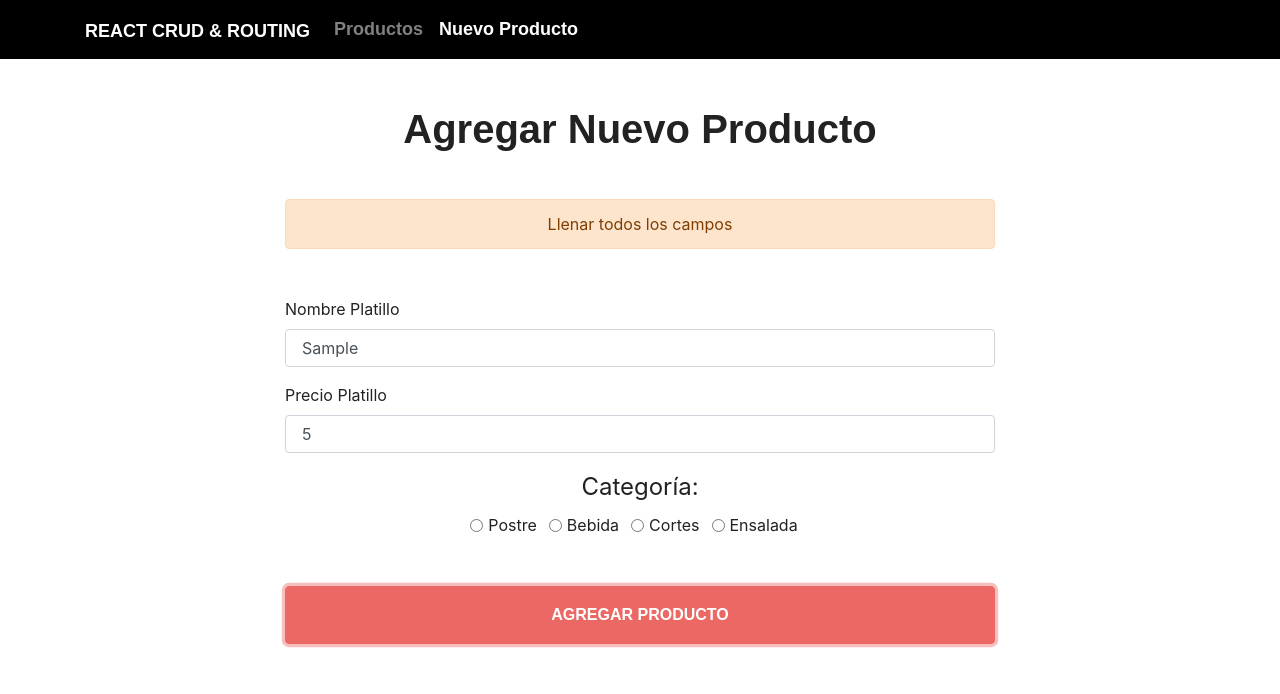
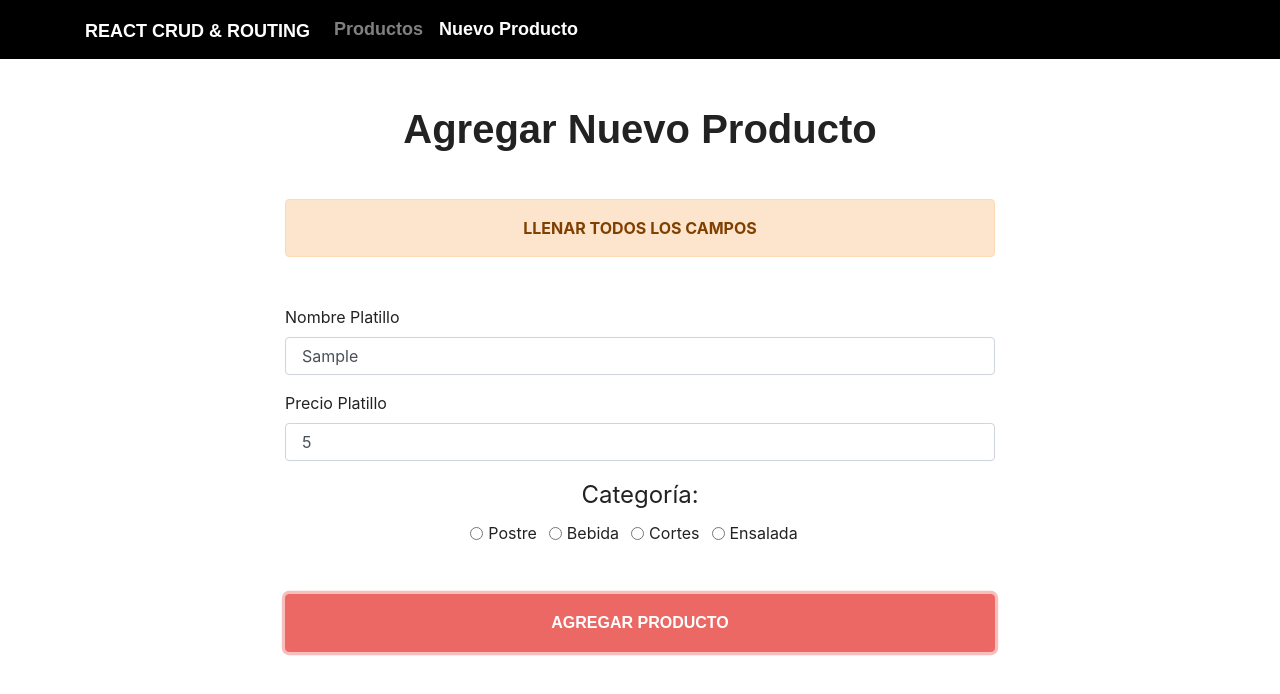
Before and after one commit to crisroddev/react-hooks-redux, a React (Create React App) app in the folder crud-react/: page /nuevo-producto in a window 1280 px wide. Both pictures are taken after typing "Sample", "5" into the empty fields and a click on the input "Agregar Producto". Shown: the top 694 px of the page. Built offline with nearby package versions, Linux system fonts and the light colour scheme; data requests are answered from the project's data file; a web font is replaced by a local one.

Commit message:
Componente error condicional

```diff
--- a/crud-react/src/components/AgregarProducto.js
+++ b/crud-react/src/components/AgregarProducto.js
@@ -1,4 +1,5 @@
-import React, { useState } from 'react'
+import React, { useState } from 'react';
+import Error from './Error';
 
 const AgregarProducto = () => {
 
@@ -22,6 +23,7 @@ const AgregarProducto = () => {
         setError(false)
 
         // Crear Nuevo Producto
+
     }
 
 
@@ -29,7 +31,7 @@ const AgregarProducto = () => {
         <div className="col-md-8 mx-auto ">
             <h1 className="text-center">Agregar Nuevo Producto</h1>
             {error ?
-                <div className="alert alert-danger text-center mt-5">Llenar todos los campos</div> :
+                <Error mensaje="Llenar todos los campos"/> :
                 null
             }
 
--- /dev/null
+++ b/crud-react/src/components/Error.js
@@ -0,0 +1,6 @@
+import React from 'react';
+const Error = ({mensaje}) => (
+    <p className="alert alert-danger p-3  my-5 text-center text-uppercase font-weight-bold">{mensaje}</p>
+)
+
+export default Error;
```
